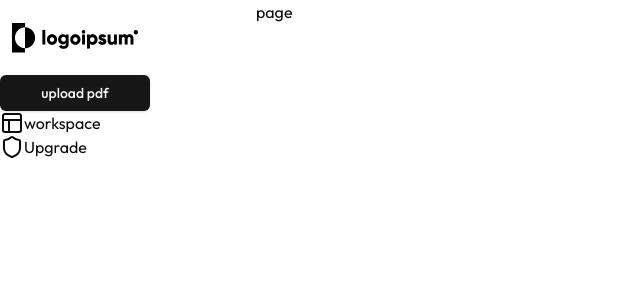
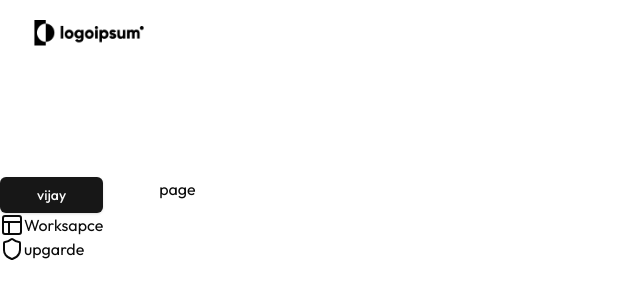
Before and after one commit to jackvijayy/AI-PDF-Reader, a Next.js app: page /dashboard in a window 1280 px wide. Shown: the top 300 px of the page, without its empty margins (0-640 px from the left). Built offline with nearby package versions, Linux system fonts and the light colour scheme; no server answers.

Commit message:
ui update

```diff
--- a/app/dashboard/layout.js
+++ b/app/dashboard/layout.js
@@ -5,14 +5,19 @@ import React from 'react'
 
 const DashBoardLayout = ({ children }) => {
   return (
-    <div>
-        <div className='md:w-68 h-screen fixed'>
+    <main className="relative">
+       <Header/>
+        <div className="flex">
             <Sidebar/>
+            <section className="flex min-h-screen flex-1 flex-col px-6 pb-6 pt-28 max-md:pb-14 sm:px-14">
+                <div>
+                    {children}
+                </div>
+
+            </section>
         </div>
-        <div className='ml-64'>
-            {children}
-        </div>
-    </div>
+    </main>
+
   )
 }
 
--- a/componets/Header.js
+++ b/componets/Header.js
@@ -1,8 +1,15 @@
+import Image from 'next/image'
+import Link from 'next/link'
 import React from 'react'
 
 const Header = () => {
   return (
-    <div>Header</div>
+    <div className='flex justify-between fixed z-50 w-full px-6 py-4 lg:px-10 bg-dark-1 text-black'>
+      <Link href='/dashboard'>
+      <Image src='/logop.png' alt='logo' width={130} height={100}/>
+      </Link>
+
+    </div>
   )
 }
 
--- a/componets/Sidebar.js
+++ b/componets/Sidebar.js
@@ -6,21 +6,23 @@ import React from 'react'
 
 const Sidebar = () => {
     return (
-   <div className='shadow-md h-screen p-7 '>
-    <Image src="/logop.png" alt="logo" width={150} height={100}/>
-    <div className='mt-10'>
-        <Button className="w-full"> upload pdf</Button>
+        <div className='sticky left-0  bg-pink-200 top-0 flex h-screen w-fit flex-col justify-between bg-dark-1 p-6 pt-28  lg:w-[264px]'>
 
-        <div className='flex items-center  gap-3 p-3 mt-10 hover:bg-slate-100 rounded-lg cursor-pointer'>
+            <Button className="mb-10">vijay</Button>
+            <div className='flex flex-col gap-20 mt-70'>
+                <div className='flex '>
                     <Layout/>
-            <h2>workspace</h2>
+                    <h2>Worksapce</h2>
+
                 </div>
-        <div className='flex items-center  gap-3 p-3 mt-1 hover:bg-slate-100 rounded-lg cursor-pointer'>
+                <div className='flex  '>
                     <Shield/>
-            <h2>Upgrade</h2>
+                    <h2>upgarde</h2>
+
+
+                </div>
             </div>
 
-    </div>
 
         </div>
     )
```
Lines whose indentation alone changed are shown as unchanged.
